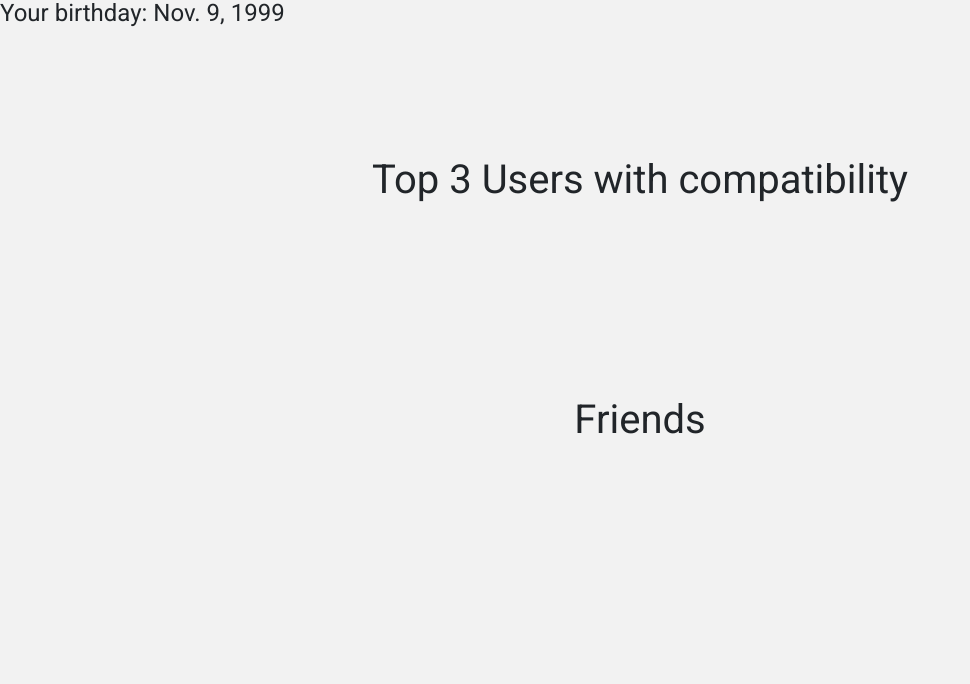
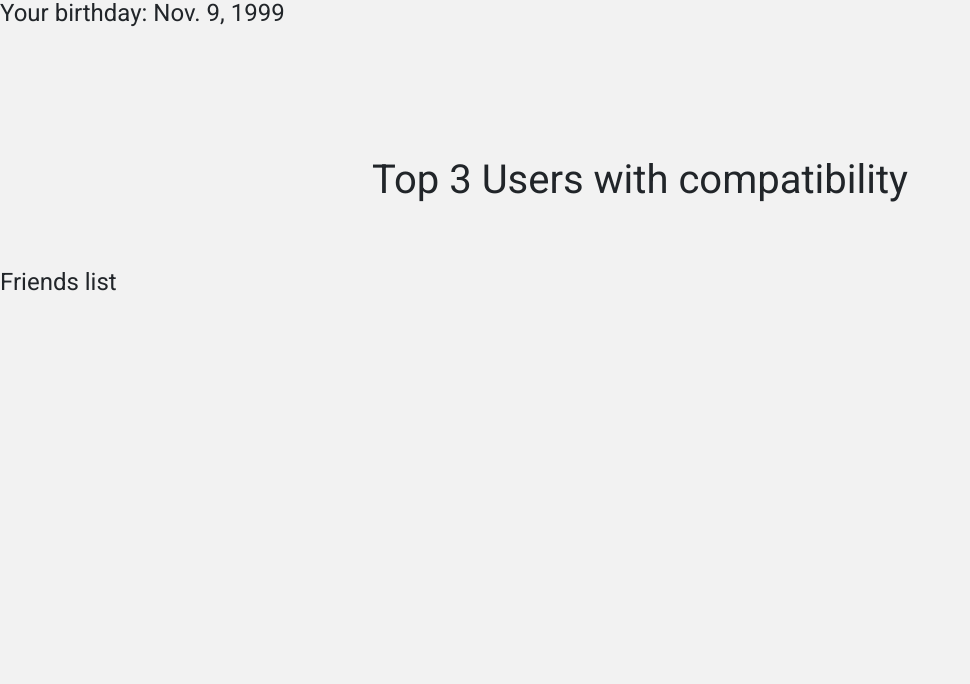
Before and after one commit to RedBrickBurrito/BiorhythmSocialNetwork, a Django app: page /top3 in a window 1280 px wide. Shown: the part 90-774 px from the top of the page, without its empty margins (0-970 px from the left). Run offline with Django 4.2, Linux system fonts and the light colour scheme; a user stored in the database is signed in; data comes from the database, SQL or seed files in the repository; some libraries are stand-ins or nearby versions.

Commit message:
moved friends list to the left in top3 view

```diff
--- a/biorhythm/templates/biorhythm/top3.html
+++ b/biorhythm/templates/biorhythm/top3.html
@@ -20,7 +20,14 @@
   <h1 style="text-align: center; margin-top: 10%">
     Top 3 Users with compatibility
   </h1>
-  <div style="display: grid; margin-top: 5%">
+  <div style="display: grid; grid-template-columns: 30% 70%; margin-top: 5%">
+    <div>
+      <h4>Friends list</h4>
+      {% for friend in request.user.friends.all %}
+        <p>{{friend}}</p>
+      {% endfor %}
+    </div>
+    <div>
       {% for user_info in top3 %}
         <div style="display: grid; grid-template-columns: 50% 50%; justify-items: center;">
           <p style="text-align: center; font-size: large;">
@@ -32,9 +39,6 @@
         </div>
       {% endfor %}
     </div>
-  <h1 style="text-align: center; margin-top: 10%">Friends</h1>
-  {% for friend in request.user.friends.all %}
-    <p>{{friend}}</p>
-  {% endfor %}
+  </div>
 </div>
 {% endblock content %}
```
Lines whose indentation alone changed are shown as unchanged.
